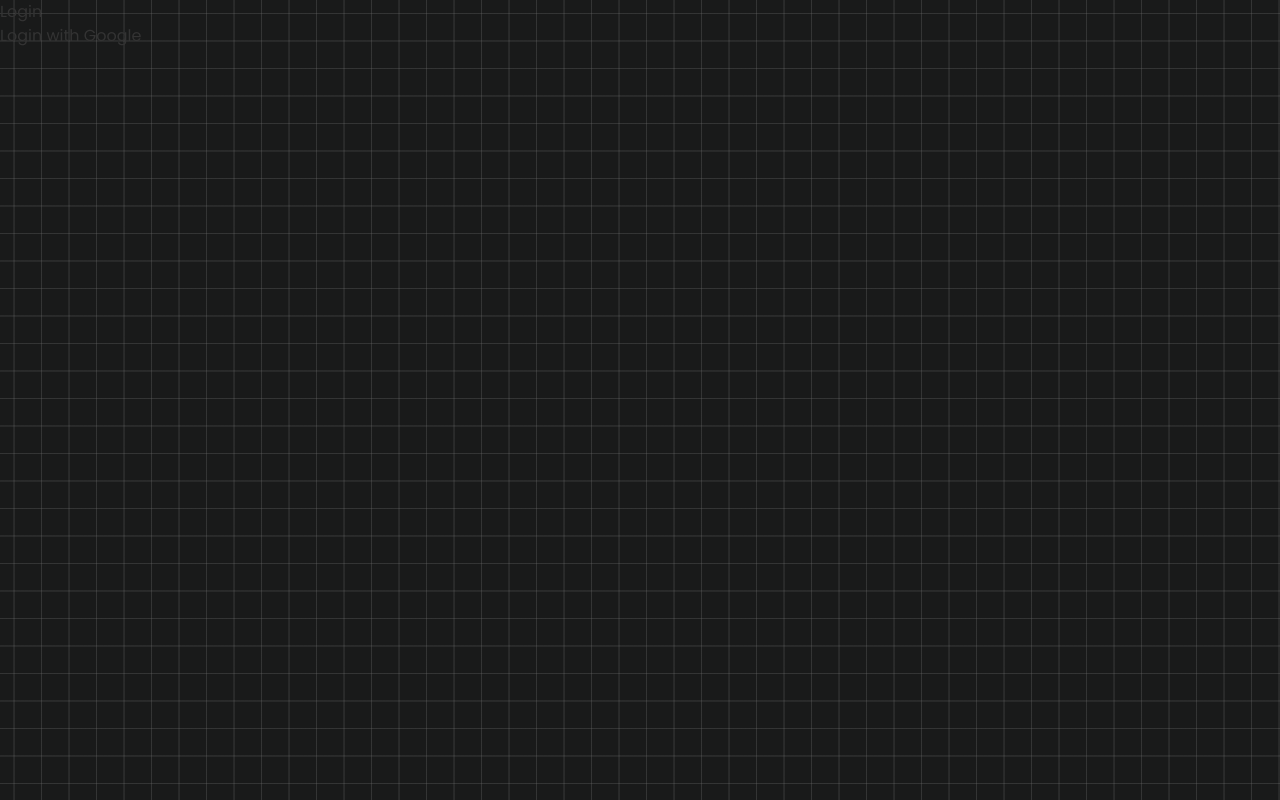
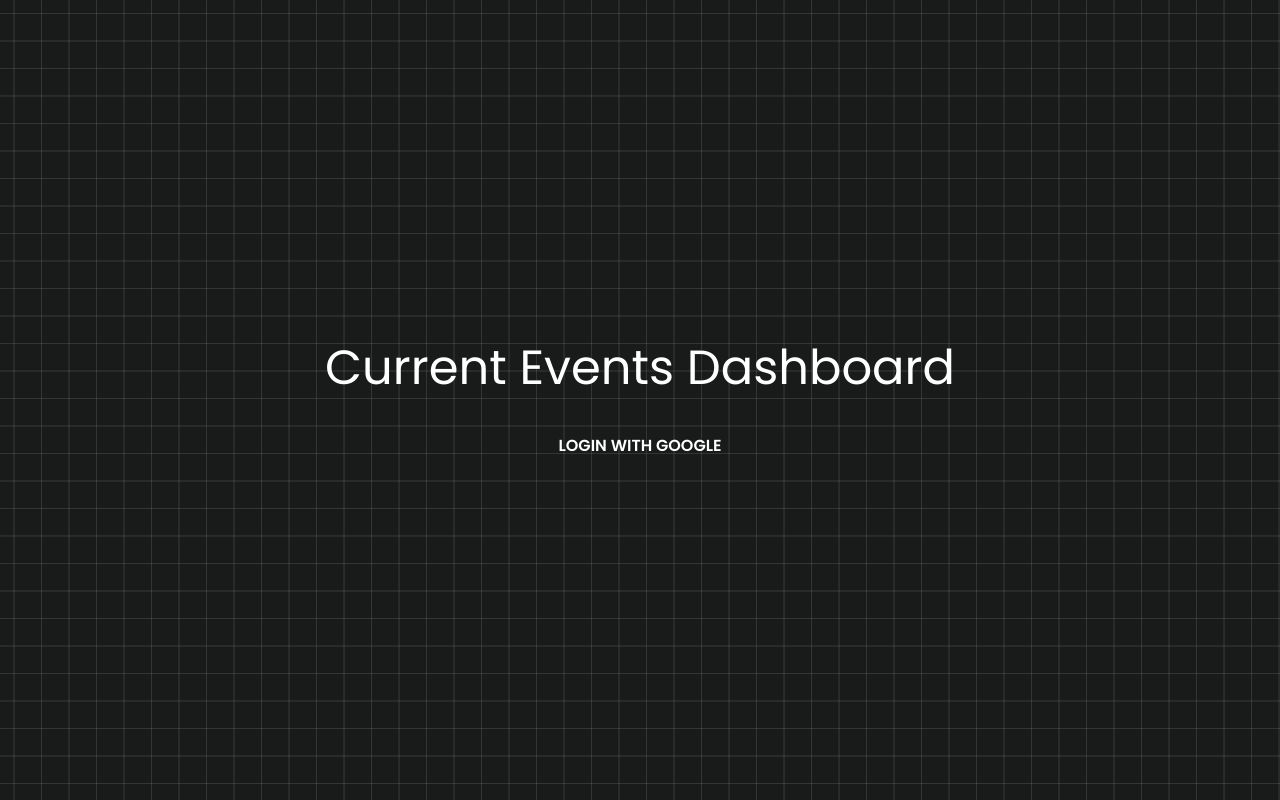
Before and after one commit to CipherSM/CS411-Almehri-Chen-Kuang, a React (Vite) app in the folder my-project/: page /login in a window 1280 px wide. Built offline with nearby package versions, Linux system fonts and the light colour scheme; no server answers.

Commit message:
changed the login page design

```diff
--- /dev/null
+++ b/my-project/src/components/Login.css
@@ -0,0 +1,36 @@
+/* Login.css */
+
+.login-container {
+    height: 100vh; /* Use the full height of the viewport */
+    display: flex; /* Turn on flexbox */
+    flex-direction: column; /* Stack items vertically */
+    justify-content: center; /* Center items vertically */
+    align-items: center; /* Center items horizontally */
+  }
+
+  .title {
+    margin-bottom: 20px;
+    color: white;
+    font-size: 3rem;
+    background-color: transparent;
+    font-family: "Poppins", sans-serif;
+  }
+
+  .login-button {
+    color: white;
+    /* Add additional button styling as desired */
+    /* Example button styling */
+    background-color: transparent; /* Google's brand blue color */
+    border: none;
+    padding: 10px 20px;
+    border-radius: 4px;
+    font-weight: bold;
+    cursor: pointer;
+    text-transform: uppercase;
+    /* Transition for hover effects */
+    transition: background-color 0.3s ease;
+  }
+
+  .login-button:hover {
+    background-color: black;
+  }
--- a/my-project/src/components/Login.jsx
+++ b/my-project/src/components/Login.jsx
@@ -1,18 +1,18 @@
 // src/components/Login.jsx
-
 import React from "react";
+import './Login.css'; // Import the CSS file for styles
 
 const LoginPage = () => {
   const handleGoogleLogin = () => {
-    // Redirect user to Google login, this one needs to also be on the google cloud console
+    // Redirect user to Google login, this one needs to also be on the Google Cloud Console
     window.location.href = "http://localhost:5178/api/auth/google";
   };
 
   return (
-    <div>
-      <h2>Login</h2>
+    <div className="login-container">
+      <h1 className="title">Current Events Dashboard</h1>
       {/* Button to handle login via Google OAuth */}
-      <button onClick={handleGoogleLogin}>Login with Google</button>
+      <button onClick={handleGoogleLogin} className="login-button">Login with Google</button>
     </div>
   );
 };
```
Also changed, not shown: package.json (added, +11 -0 lines), 2 other files (tests, documents, lock files or other folders).
